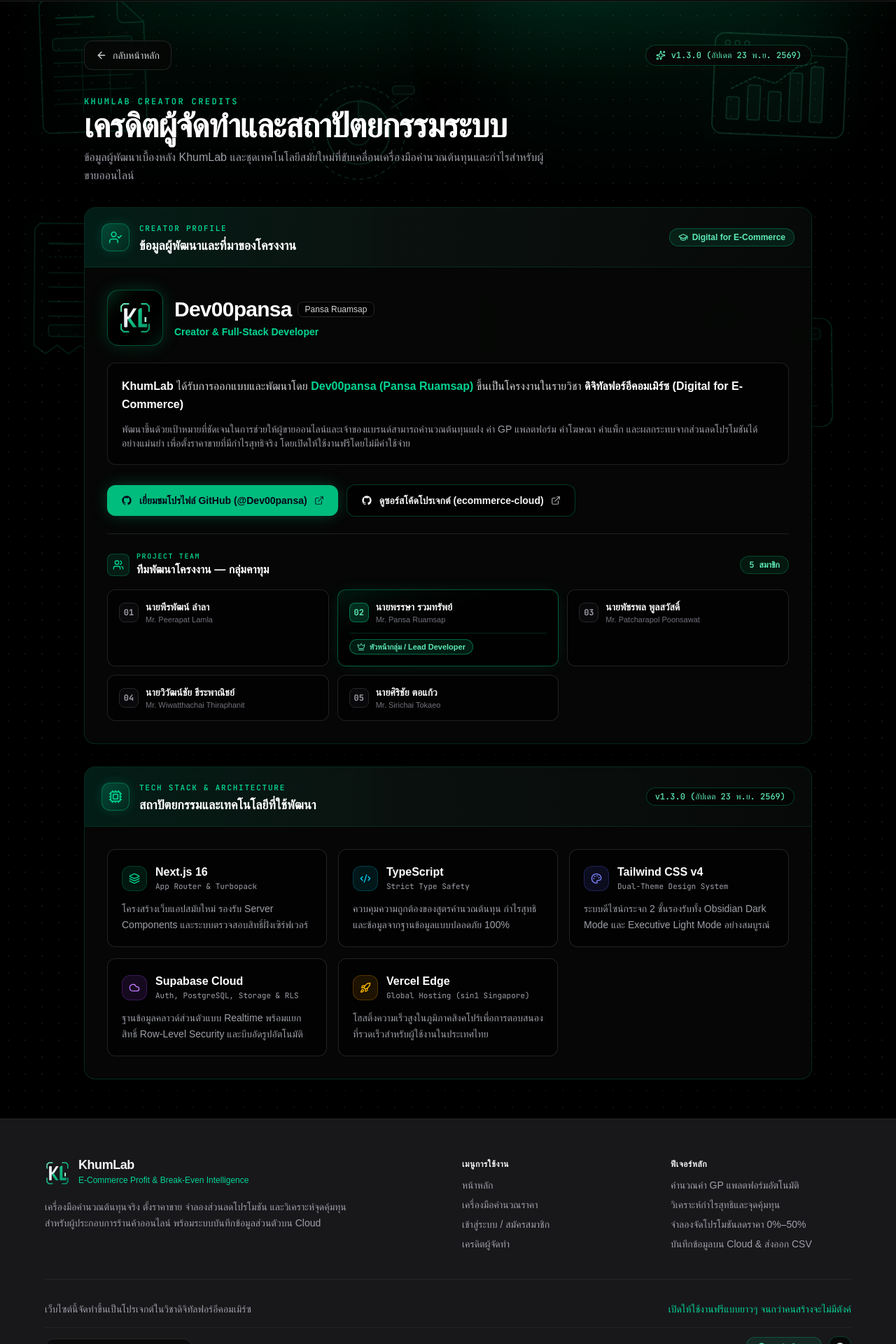
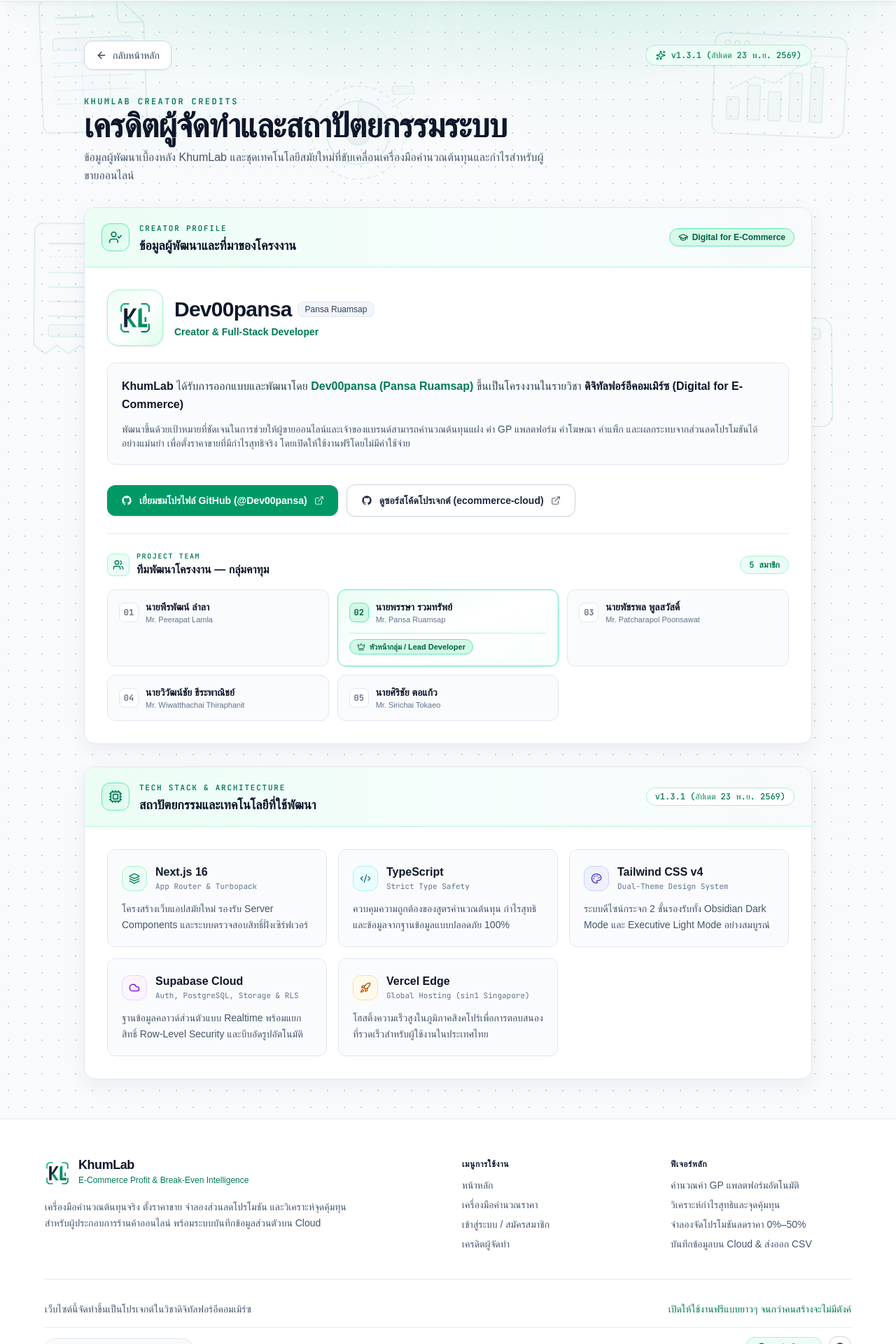
Before and after one commit to Dev00pansa/ecommerce-cloud, a Next.js app: page /credits in a window 1280 px wide. Shown: the part 62-1982 px from the top of the page at 70% size. Built offline with nearby package versions, Linux system fonts and the light colour scheme; no server answers; a web font is replaced by a local one.

Commit message:
fix: set Executive Light Mode as default theme and unify login screenshots in dark mode (v1.3.1)

```diff
--- a/package.json
+++ b/package.json
@@ -1,6 +1,6 @@
 {
   "name": "project",
-  "version": "1.3.0",
+  "version": "1.3.1",
   "private": true,
   "scripts": {
     "dev": "next dev",
--- a/src/app/layout.tsx
+++ b/src/app/layout.tsx
@@ -41,14 +41,15 @@ export const metadata: Metadata = {
   },
 };
 
-const THEME_INIT_SCRIPT = `(function(){try{var t=localStorage.getItem("khumlab_theme");if(t==="light"){document.documentElement.classList.add("light");document.documentElement.setAttribute("data-theme","light");}else{document.documentElement.classList.remove("light");document.documentElement.setAttribute("data-theme","dark");}}catch(e){}})();`;
+const THEME_INIT_SCRIPT = `(function(){try{var t=localStorage.getItem("khumlab_theme");if(t==="dark"){document.documentElement.classList.remove("light");document.documentElement.setAttribute("data-theme","dark");}else{document.documentElement.classList.add("light");document.documentElement.setAttribute("data-theme","light");}}catch(e){document.documentElement.classList.add("light");document.documentElement.setAttribute("data-theme","light");}})();`;
 
 export default function RootLayout({ children }: LayoutProps<"/">) {
   return (
     <html
       lang="th"
+      data-theme="light"
       suppressHydrationWarning
-      className={`${ibmPlexThai.variable} ${jetbrainsMono.variable} h-full scroll-smooth antialiased`}
+      className={`${ibmPlexThai.variable} ${jetbrainsMono.variable} light h-full scroll-smooth antialiased`}
     >
       <head>
         <script dangerouslySetInnerHTML={{ __html: THEME_INIT_SCRIPT }} />
--- a/src/components/AuthForm.tsx
+++ b/src/components/AuthForm.tsx
@@ -32,15 +32,7 @@ import { useAppLanguage } from "@/lib/language";
 import type { AuthTabMode } from "@/types";
 import { PasswordStrengthMeter } from "@/components/PasswordStrengthMeter";
 
-const AUTH_BACKGROUND_IMAGES: readonly string[] = [
-  "/images/auth/bg-1.jpg",
-  "/images/auth/bg-2.jpg",
-  "/images/auth/bg-3.jpg",
-  "/images/auth/bg-4.jpg",
-  "/images/auth/bg-5.jpg",
-];
-
-const LIGHT_AUTH_SCREENSHOTS: readonly string[] = [
+const AUTH_SCREENSHOT_BACKGROUNDS: readonly string[] = [
   "/screenshots/step-01-calculator.png",
   "/screenshots/step-02-analytics.png",
   "/screenshots/step-03-promo.png",
@@ -90,7 +82,9 @@ export function AuthForm() {
   useEffect(() => {
     formLoadedAtRef.current = Date.now();
     const intervalId = window.setInterval(() => {
-      setActiveBgIndex((prev) => (prev + 1) % AUTH_BACKGROUND_IMAGES.length);
+      setActiveBgIndex(
+        (prev) => (prev + 1) % AUTH_SCREENSHOT_BACKGROUNDS.length
+      );
     }, 5500);
 
     return () => {
@@ -481,8 +475,7 @@ export function AuthForm() {
         aria-hidden="true"
         className="pointer-events-none fixed inset-0 -z-10 overflow-hidden bg-black light:bg-[#f8fafc]"
       >
-        <div className="absolute inset-0 light:hidden">
-          {AUTH_BACKGROUND_IMAGES.map((src, idx) => {
+        {AUTH_SCREENSHOT_BACKGROUNDS.map((src, idx) => {
           const isActive = idx === activeBgIndex;
           return (
             // eslint-disable-next-line @next/next/no-img-element
@@ -491,38 +484,17 @@ export function AuthForm() {
               src={src}
               alt=""
               loading={idx === 0 ? "eager" : "lazy"}
-                className={`absolute inset-0 h-full w-full object-cover object-center transition-all duration-1000 ease-in-out will-change-[opacity,transform] ${
-                  isActive ? "opacity-100 scale-105" : "opacity-0 scale-100"
+              className={`absolute inset-0 h-full w-full object-cover object-top blur-[1.5px] transition-all duration-1000 ease-in-out will-change-[opacity,transform] ${
+                isActive
+                  ? "opacity-[0.20] light:opacity-[0.20] scale-[1.03]"
+                  : "opacity-0 scale-100"
               }`}
             />
           );
         })}
 
-          <div className="absolute inset-0 bg-black/75" />
-          <div className="absolute inset-0 bg-[radial-gradient(circle_at_center,transparent_10%,rgba(0,0,0,0.88)_100%)]" />
-        </div>
-
-        <div className="hidden light:block absolute inset-0">
-          {LIGHT_AUTH_SCREENSHOTS.map((src, idx) => {
-            const isActive =
-              idx === activeBgIndex % LIGHT_AUTH_SCREENSHOTS.length;
-            return (
-              // eslint-disable-next-line @next/next/no-img-element
-              <img
-                key={src}
-                src={src}
-                alt=""
-                loading={idx === 0 ? "eager" : "lazy"}
-                className={`absolute inset-0 h-full w-full object-cover object-top blur-[1.5px] transition-all duration-1000 ease-in-out will-change-[opacity,transform] ${
-                  isActive ? "opacity-[0.20] scale-[1.03]" : "opacity-0 scale-100"
-                }`}
-              />
-            );
-          })}
-
-          <div className="absolute inset-0 bg-[radial-gradient(ellipse_85%_85%_at_50%_50%,rgba(248,250,252,0.18)_15%,rgba(248,250,252,0.78)_100%)]" />
-        </div>
-
+        <div className="absolute inset-0 bg-black/40 light:hidden" />
+        <div className="absolute inset-0 bg-[radial-gradient(ellipse_85%_85%_at_50%_50%,transparent_15%,rgba(0,0,0,0.84)_100%)] light:bg-[radial-gradient(ellipse_85%_85%_at_50%_50%,rgba(248,250,252,0.18)_15%,rgba(248,250,252,0.78)_100%)]" />
         <div className="khumlab-dashboard-dots absolute inset-0 opacity-45 light:opacity-65" />
       </div>
 
--- a/src/components/CreditsView.tsx
+++ b/src/components/CreditsView.tsx
@@ -203,8 +203,8 @@ export function CreditsView({ isAuthenticated }: CreditsViewProps) {
             <Sparkles className="h-3.5 w-3.5" />
             <span>
               {isEn
-                ? "v1.3.0 (Updated Nov 23, 2026)"
-                : "v1.3.0 (อัปเดต 23 พ.ย. 2569)"}
+                ? "v1.3.1 (Updated Nov 23, 2026)"
+                : "v1.3.1 (อัปเดต 23 พ.ย. 2569)"}
             </span>
           </span>
         </div>
@@ -433,8 +433,8 @@ export function CreditsView({ isAuthenticated }: CreditsViewProps) {
 
             <span className="rounded-full border border-emerald-500/30 bg-black/60 px-3 py-1 font-mono text-xs font-medium text-emerald-300 light:border-emerald-200 light:bg-white light:text-emerald-700">
               {isEn
-                ? "v1.3.0 (Updated Nov 23, 2026)"
-                : "v1.3.0 (อัปเดต 23 พ.ย. 2569)"}
+                ? "v1.3.1 (Updated Nov 23, 2026)"
+                : "v1.3.1 (อัปเดต 23 พ.ย. 2569)"}
             </span>
           </div>
 
--- a/src/components/Footer.tsx
+++ b/src/components/Footer.tsx
@@ -153,8 +153,8 @@ export function Footer({ isAuthenticated = false }: FooterProps) {
               <span className="h-1.5 w-1.5 rounded-full bg-emerald-400 light:bg-emerald-600" />
               <span>
                 {isEn
-                  ? "v1.3.0 • Updated Nov 23, 2026"
-                  : "v1.3.0 • อัปเดต 23 พ.ย. 2569"}
+                  ? "v1.3.1 • Updated Nov 23, 2026"
+                  : "v1.3.1 • อัปเดต 23 พ.ย. 2569"}
               </span>
             </span>
 
--- a/src/context/ThemeContext.tsx
+++ b/src/context/ThemeContext.tsx
@@ -13,6 +13,7 @@ import type { ThemeMode } from "@/types";
 
 export const THEME_STORAGE_KEY = "khumlab_theme";
 const THEME_CHANGE_EVENT = "khumlab-theme-change";
+const DEFAULT_THEME: ThemeMode = "light";
 
 interface ThemeContextValue {
   theme: ThemeMode;
@@ -24,18 +25,18 @@ interface ThemeContextValue {
 
 function readStoredTheme(): ThemeMode {
   if (typeof window === "undefined") {
-    return "dark";
+    return DEFAULT_THEME;
   }
   try {
     const raw = window.localStorage.getItem(THEME_STORAGE_KEY);
-    return raw === "light" ? "light" : "dark";
+    return raw === "dark" ? "dark" : DEFAULT_THEME;
   } catch {
-    return "dark";
+    return DEFAULT_THEME;
   }
 }
 
 function getServerThemeSnapshot(): ThemeMode {
-  return "dark";
+  return DEFAULT_THEME;
 }
 
 function subscribeTheme(onStoreChange: () => void): () => void {
@@ -80,9 +81,9 @@ export function setAppTheme(next: ThemeMode): void {
 }
 
 const ThemeContext = createContext<ThemeContextValue>({
-  theme: "dark",
-  isDark: true,
-  isLight: false,
+  theme: DEFAULT_THEME,
+  isDark: false,
+  isLight: true,
   setTheme: () => {},
   toggleTheme: () => {},
 });
```
Also changed, not shown: 1 other file (tests, documents, lock files or other folders). Lines whose indentation alone changed are shown as unchanged.
